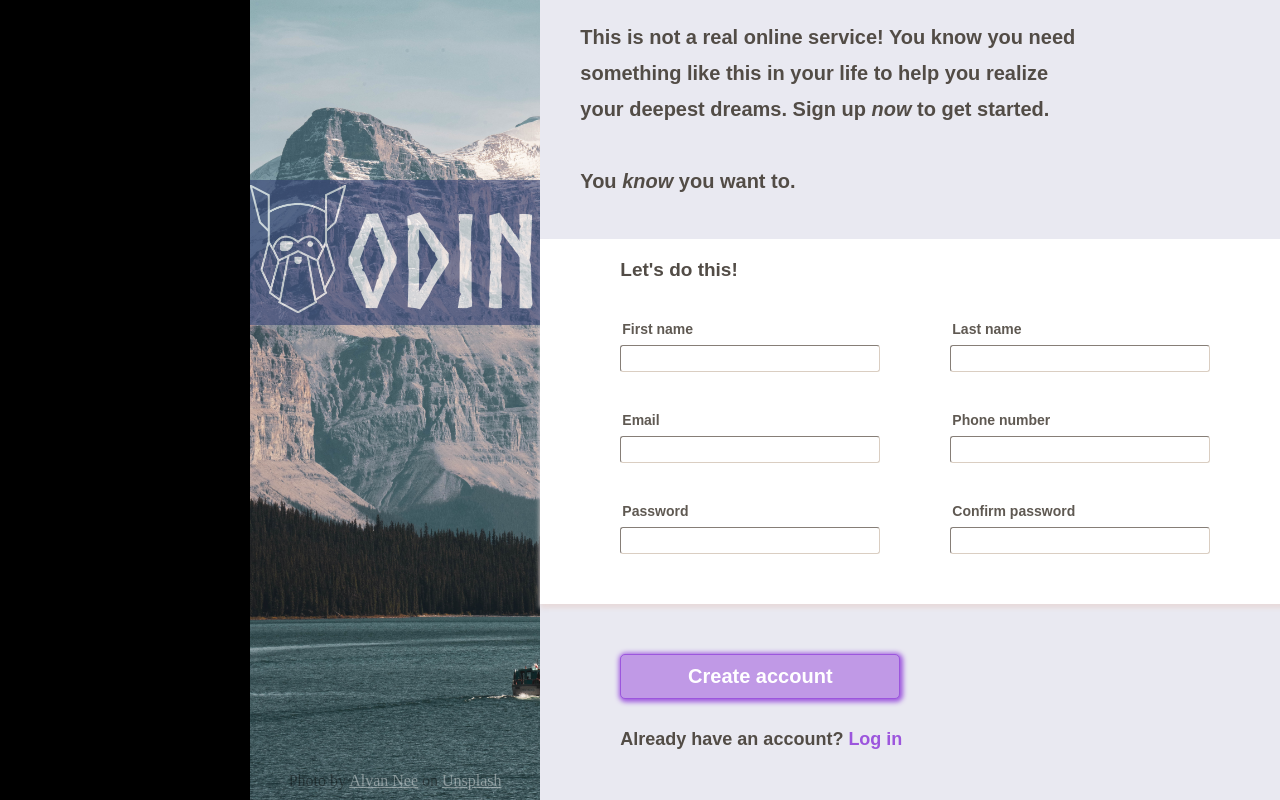
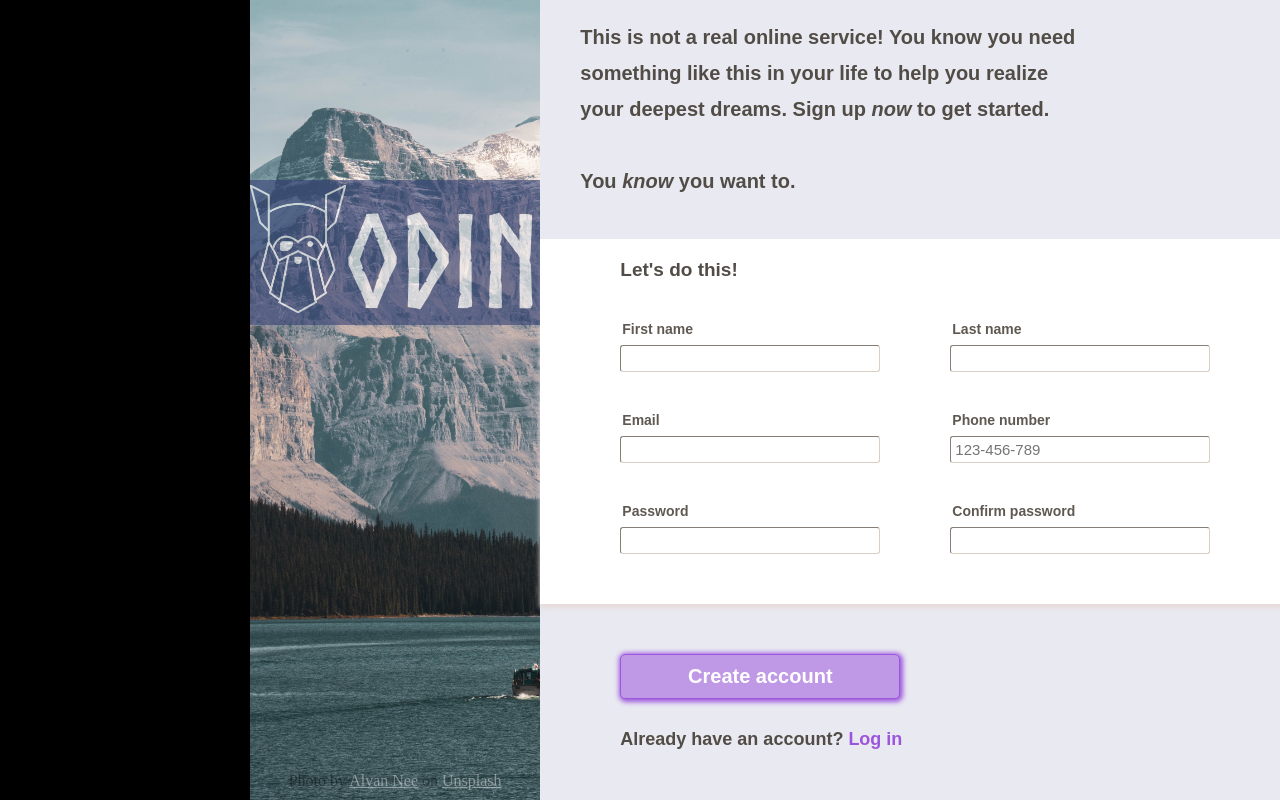
Before and after one commit to GregSCoding/my-first-form, a PHP site: page / in a window 1280 px wide; the page is wider, and only the part inside the window is pictured. Run offline with PHP 8.4, Linux system fonts and the light colour scheme.

Commit message:
small adjust

```diff
--- a/index.html
+++ b/index.html
@@ -57,7 +57,7 @@
                   <label for="phone-number">Phone number</label>
                   <div class="input-container">
                     <input type="tel" id="phone-number" name="phone-number" pattern="^[0-9]{3}-[0-9]{3}-[0-9]{3}$" required
-                    data-description="Phone format '123-456-789'.">
+                    data-description="Phone format '123-456-789'." placeholder="123-456-789">
                   </div>
               </div>
                 <div class="form-cell">
--- a/style.css
+++ b/style.css
@@ -177,5 +177,4 @@ input:focus{
   left: 2px;
   font-weight: bold;
   margin-bottom: -19px;
-
 }
```
